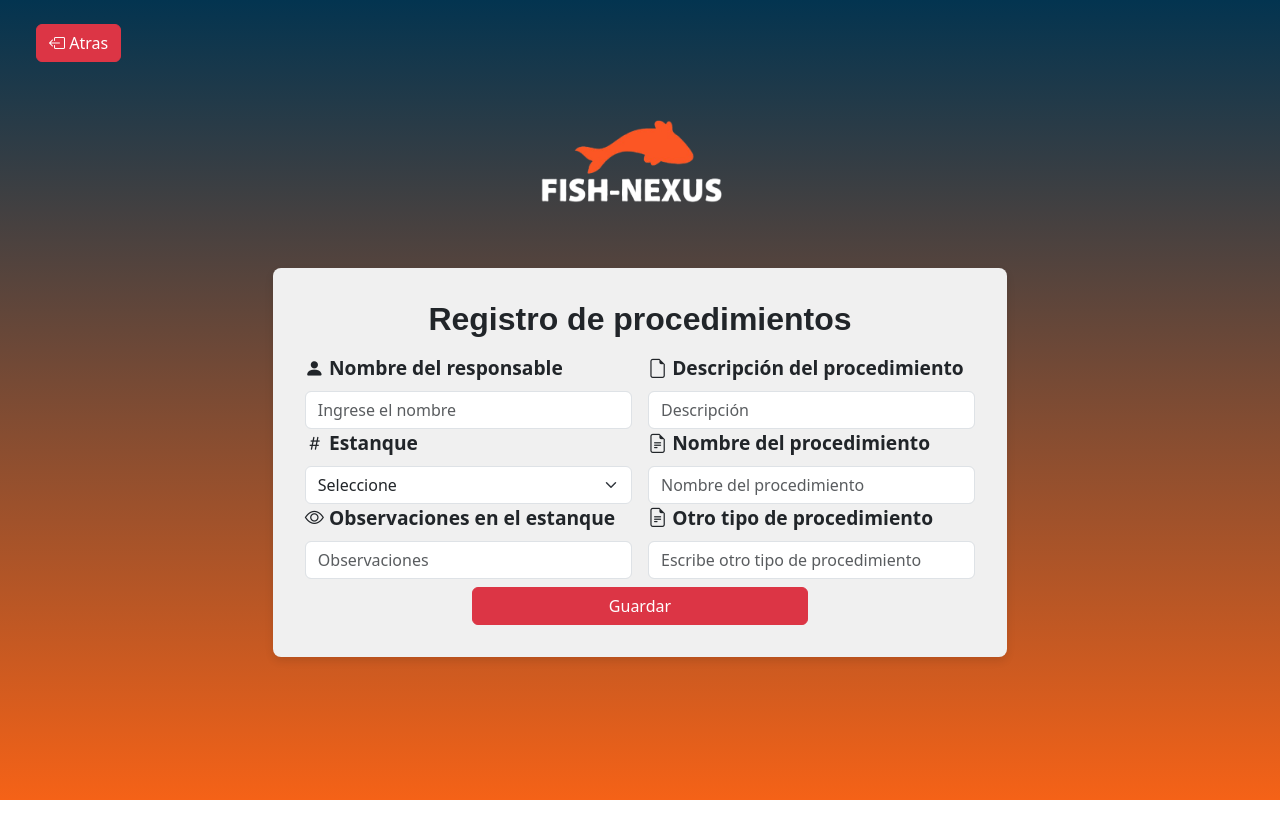
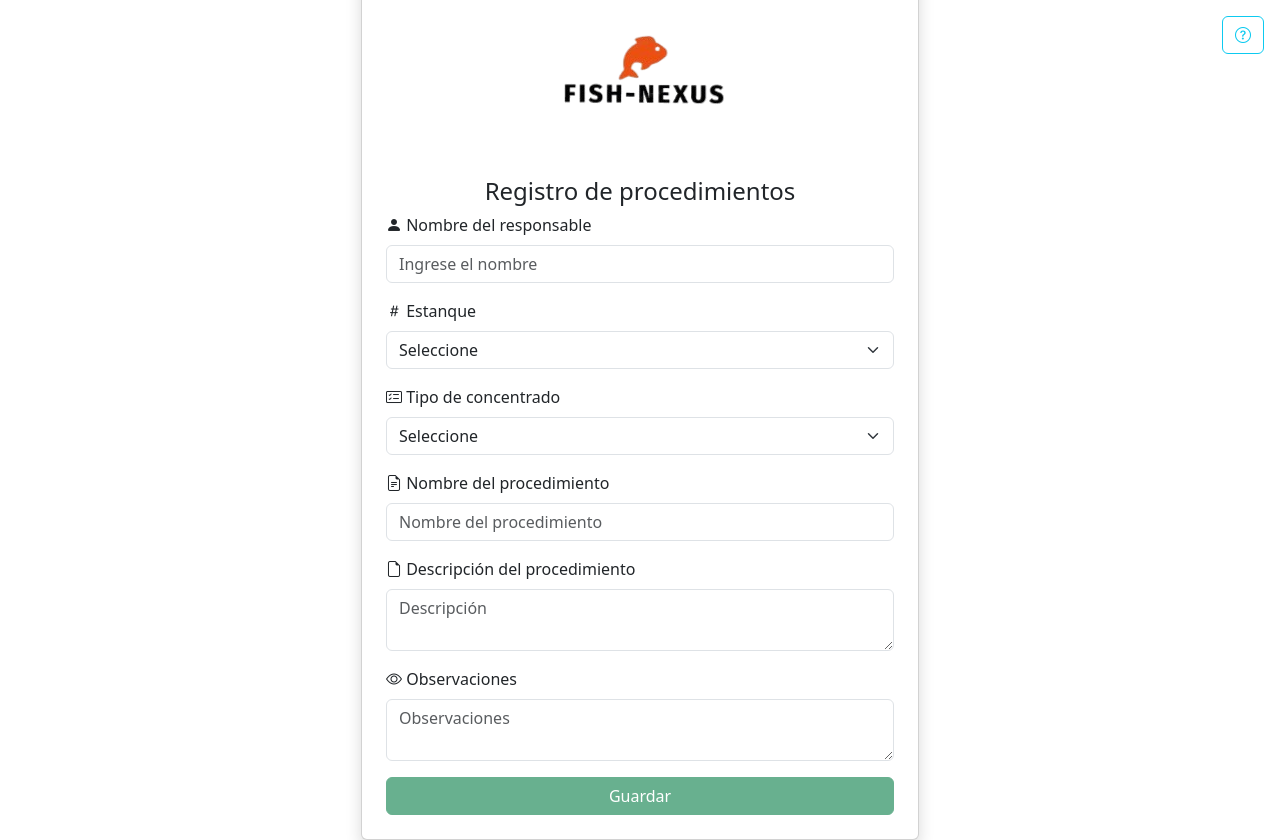
Before and after one commit to Sebas230521/ProyectoFinal_F-N, a Vue app in the folder frontend/: page /register-procedures in a window 1280 px wide. Before the commit the page ends 800 px from the top, so only its background shows below. Built offline with nearby package versions, Linux system fonts and the light colour scheme.

Commit message:
Mensaje descriptivo del commit

```diff
--- a/frontend/src/components/PondView.vue
+++ b/frontend/src/components/PondView.vue
@@ -1,18 +1,20 @@
 <template>
-  <div class="container form-container">
+  <div class="container mt-4">
       <h3 class="text-center">Añadir nuevo estanque</h3>
-    <form @submit.prevent="submitForm" class="needs-validation" novalidate>
-      <div class="row g-3">
-        <div class="col-md-4">
-          <!-- N° estanque -->
+      <form @submit.prevent="submitForm">
+          <!-- Estanque -->
           <div class="form-group">
-            <label for="numeroEstanque" class="form-label">N° estanque</label>
-            <input type="number" v-model="form.numeroEstanque" class="form-control" id="numeroEstanque" required />
+              <label for="numeroEstanque">
+                  <i class="fas fa-clipboard-list"></i> N° estanque
+              </label>
+              <input type="number" v-model="form.numeroEstanque" class="form-control" id="numeroEstanque" required/>
           </div>
 
-          <!-- Tipo de estanque -->
+          <!-- Tipo de Estanque -->
           <div class="form-group">
-            <label for="tipoEstanque" class="form-label">Tipo de estanque</label>
+              <label for="tipoEstanque">
+                  <i class="fas fa-box"></i> Tipo de estanque
+              </label>
               <select v-model="form.tipoEstanque" class="form-control" id="tipoEstanque" required>
                   <option value="Seleccione">Seleccione</option>
                   <option value="Geomembrana">Geomembrana</option>
@@ -22,27 +24,29 @@
 
           <!-- Profundidad -->
           <div class="form-group">
-            <label for="profundidad" class="form-label">Profundidad (m)</label>
-            <input type="number" v-model="form.profundidad" class="form-control" id="profundidad" required />
-          </div>
+              <label for="profundidad">
+                  <i class="fas fa-water"></i> Profundidad (m)
+              </label>
+              <input type="number" v-model="form.profundidad" class="form-control" id="profundidad" required/>
           </div>
 
-        <div class="col-md-4">
           <!-- Ancho -->
           <div class="form-group">
-            <label for="ancho" class="form-label">Ancho (m)</label>
-            <input type="number" v-model="form.ancho" class="form-control" id="ancho" required />
+              <label for="ancho">Ancho (m)</label>
+              <input type="number" v-model="form.ancho" class="form-control" id="ancho" required/>
           </div>
 
           <!-- Largo -->
           <div class="form-group">
-            <label for="largo" class="form-label">Largo (m)</label>
-            <input type="number" v-model="form.largo" class="form-control" id="largo" required />
+              <label for="largo">Largo (m)</label>
+              <input type="number" v-model="form.largo" class="form-control" id="largo" required/>
           </div>
 
           <!-- Especie de pez -->
           <div class="form-group">
-            <label for="especiePez" class="form-label">Especie de pez</label>
+              <label for="especiePez">
+                  <i class="fas fa-fish"></i> Especie de pez
+              </label>
               <select v-model="form.especiePez" class="form-control" id="especiePez" required>
                   <option value="">Seleccione</option>
                   <option value="Mojarra Roja">Mojarra Roja</option>
@@ -50,36 +54,30 @@
                   <option value="Cachama">Cachama</option>
               </select>
           </div>
+
+          <!-- Cantidad -->
+          <div class="form-group">
+              <label for="cantidad">Cantidad</label>
+              <input type="number" v-model="form.cantidad" class="form-control" id="cantidad" required/>
           </div>
 
-        <div class="col-md-4">
-          <!-- Cantidad -->
+          <!-- Número de alimento -->
           <div class="form-group">
-            <label for="cantidad" class="form-label">Cantidad de peces</label>
-            <input type="number" v-model="form.cantidad" class="form-control" id="cantidad" required />
-          </div>
-
-          <!-- N° alimento -->
-          <div class="form-group">
-            <label for="numeroAlimento" class="form-label">N° alimento</label>
-            <input type="number" v-model="form.numeroAlimento" class="form-control" id="numeroAlimento" required />
+              <label for="numeroAlimento">N° alimento</label>
+              <input type="number" v-model="form.numeroAlimento" class="form-control" id="numeroAlimento" required/>
           </div>
 
           <!-- Fecha de sembrado -->
           <div class="form-group">
-            <label for="fechaSiembra" class="form-label">Fecha de sembrado</label>
-            <input type="date" v-model="form.fechaSiembra" class="form-control" id="fechaSiembra" required />
-          </div>
-        </div>
+              <label for="fechaSiembra">Fecha de sembrado</label>
+              <input type="date" v-model="form.fechaSiembra" class="form-control" id="fechaSiembra" required/>
           </div>
 
-      <!-- Botón Guardar -->
-      <div class="d-flex justify-content-center align-items-center mt-3">
-        <button type="submit" class="btn btn-danger w-50">Guardar</button>
-      </div>
+          <!-- Botón de Guardar -->
+          <button type="submit" class="btn btn-success">Guardar</button>
       </form>
 
-    <!-- Mensaje de Éxito o Error -->
+      <!-- Mensaje de Error o Éxito -->
       <div v-if="message" class="mt-3 alert" :class="messageClass">
           {{ message }}
       </div>
@@ -90,15 +88,6 @@
 import ApiPond from '../api/ApiPond';
 
 export default {
-  // head() {
-  //   return {
-  //     link: [
-  //       { rel: 'preconnect', href: 'https://fonts.googleapis.com' },
-  //       { rel: 'preconnect', href: 'https://fonts.gstatic.com', crossorigin: 'true' },
-  //       { href: 'https://fonts.googleapis.com/css2?family=Boldonse&display=swap', rel: 'stylesheet' }
-  //     ]
-  //   };
-  // },
   data() {
     return {
       form: {
@@ -159,54 +148,7 @@ export default {
 </script>
 
 <style scoped>
-.container {
-  max-width: 80%;
-  max-height: 50%;
-  background-color: #f0f0f0;
-  padding: 2rem;
-  border-radius: 8px;
-  box-shadow: 0 4px 8px rgba(0, 0, 0, 0.1);
-  margin: auto;
-}
-
-h3 {
-  font-family: 'Arial', sans-serif;
-  font-weight: bold;
-  font-size: 2rem;
-  margin-bottom: 1rem;
-}
-
 .form-group {
   margin-bottom: 1rem;
 }
-
-.form-label {
-  font-size: 1.2rem;
-  font-weight: bold;
-}
-
-button {
-  max-width: 25%;
-  font-size: 1.2rem;
-  border-radius: 10px;
-  font-weight: bold;
-}
-
-@media (max-width: 768px) {
-  .container {
-    max-width: 95%;
-  }
-
-  h3 {
-    font-size: 1.5rem;
-  }
-
-  .form-group {
-    margin-bottom: 0.5rem;
-  }
-
-  button {
-    font-size: 1rem;
-  }
-}
 </style>
--- a/frontend/src/components/ProceduresForm.vue
+++ b/frontend/src/components/ProceduresForm.vue
@@ -1,87 +1,100 @@
 <template>
-  <div class="container form-container">
-    <h3 class="text-center">Registro de procedimientos</h3>
-    <form @submit.prevent="submitForm" class="needs-validation" novalidate>
-      <div class="row g-3">
-        <div class="col-md-6">
+  <div class="container vh-100 d-flex justify-content-center align-items-center">
+    <div class="row d-flex justify-content-center align-items-center w-100">
+      <div class="card col-lg-6 col-md-8 col-sm-10 p-4 shadow">
+        <form @submit.prevent="submitForm">
+          <div class="text-center">
+            <img src="@/assets/Logo_Fish-Nexus.png" alt="Fish Nexus Logo" class="mb-4" />
+            <h4>Registro de procedimientos</h4>
+          </div>
+
           <!-- Campo de Nombre del Responsable -->
-          <div class="form-group">
+          <div class="mb-3">
             <label for="responsable" class="form-label">
               <i class="bi bi-person-fill"></i> Nombre del responsable
             </label>
-            <input type="text" class="form-control" v-model="responsable" placeholder="Ingrese el nombre" @input="checkFormValidity" />
+            <input
+              type="text"
+              class="form-control"
+              v-model="responsable"
+              placeholder="Ingrese el nombre"
+              @input="checkFormValidity"
+            />
           </div>
 
           <!-- Campo de Selección de Estanque -->
-          <div class="form-group">
+          <div class="mb-3">
             <label for="estanque" class="form-label">
               <i class="bi bi-hash"></i> Estanque
             </label>
             <select v-model="estanque" class="form-select" id="estanque" required @change="checkFormValidity">
               <option disabled value="">Seleccione</option>
-              <option v-for="pond in ponds" :key="pond.id" :value="pond.id">
-                {{ pond.numero_estanque }} - {{ pond.nombre }}
+              <!-- Usamos pond.numero_estanque como identificador -->
+              <option v-for="pond in ponds" :key="pond.numero_estanque" :value="pond.id_user">
+                {{ pond.numero_estanque }} - {{ pond.tipo_estanque }}
               </option>
             </select>
           </div>
 
-          <!-- Campo de Observaciones -->
-          <div class="form-group">
-            <label for="observaciones" class="form-label">
-              <i class="bi bi-eye"></i> Observaciones en el estanque
-            </label>
-            <input class="form-control" v-model="observaciones" placeholder="Observaciones" @input="checkFormValidity" />
-          </div>
-        </div>
-
-        <div class="col-md-6">
-          <!-- Campo de Descripción del Procedimiento -->
-          <div class="form-group">
-            <label for="descripcionProcedimiento" class="form-label">
-              <i class="bi bi-file-earmark"></i> Descripción del procedimiento
-            </label>
-            <input class="form-control" v-model="descripcionProcedimiento" placeholder="Descripción" @input="checkFormValidity" />
-          </div>
-
-          <!-- Campo de Nombre del Procedimiento -->
-          <div class="form-group">
-            <label for="nombreProcedimiento" class="form-label">
-              <i class="bi bi-file-earmark-text"></i> Nombre del procedimiento
-            </label>
-            <input type="text" class="form-control" v-model="nombreProcedimiento" placeholder="Nombre del procedimiento" @input="checkFormValidity" />
-          </div>
-
-          <!-- Mostrar si el nombre del procedimiento es "comida" -->
-          <div class="form-group" v-if="nombreProcedimiento.toLowerCase() === 'comida'">
+          <!-- Campo de Tipo de Concentrado -->
+          <div class="mb-3">
             <label for="tipoConcentrado" class="form-label">
               <i class="bi bi-card-checklist"></i> Tipo de concentrado
             </label>
             <select v-model="tipoConcentrado" class="form-select" @change="checkFormValidity">
               <option disabled value="">Seleccione</option>
-              <option value="Alevinaje">Alevinaje 45%</option>
-              <option value="PreJuveniles">PreJuveniles 38%</option>
-              <option value="Juveniles">Juveniles 34%</option>
-              <option value="PreEngorde">PreEngorde 30%</option>
-              <option value="Engorde">Engorde 24%</option>
+              <option value="Alevinaje">Alevinaje</option>
+              <option value="Juveniles">Juveniles</option>
+              <option value="Prejuveniles">Prejuveniles</option>
+              <option value="Engorde">Engorde</option>
             </select>
           </div>
 
-          <!-- Mostrar si el nombre del procedimiento NO es "comida" -->
-          <div class="form-group" v-else>
-            <label for="otroProcedimiento" class="form-label">
-              <i class="bi bi-file-earmark-text"></i> Otro tipo de procedimiento
+          <!-- Campo de Nombre del Procedimiento -->
+          <div class="mb-3">
+            <label for="nombreProcedimiento" class="form-label">
+              <i class="bi bi-file-earmark-text"></i> Nombre del procedimiento
             </label>
-            <input type="text" class="form-control" v-model="otroProcedimiento" placeholder="Escribe otro tipo de procedimiento" @input="checkFormValidity" />
+            <input
+              type="text"
+              class="form-control"
+              v-model="nombreProcedimiento"
+              placeholder="Nombre del procedimiento"
+              @input="checkFormValidity"
+            />
           </div>
 
-
-
-        </div>
+          <!-- Campo de Descripción del Procedimiento -->
+          <div class="mb-3">
+            <label for="descripcionProcedimiento" class="form-label">
+              <i class="bi bi-file-earmark"></i> Descripción del procedimiento
+            </label>
+            <textarea
+              class="form-control"
+              v-model="descripcionProcedimiento"
+              placeholder="Descripción"
+              @input="checkFormValidity"
+            ></textarea>
           </div>
 
-      <!-- Botón Guardar -->
-      <div class="d-flex justify-content-center align-items-center mt-2">
-        <button type="submit" class="btn btn-danger w-50">Guardar</button>
+          <!-- Campo de Observaciones -->
+          <div class="mb-3">
+            <label for="observaciones" class="form-label">
+              <i class="bi bi-eye"></i> Observaciones
+            </label>
+            <textarea
+              class="form-control"
+              v-model="observaciones"
+              placeholder="Observaciones"
+              @input="checkFormValidity"
+            ></textarea>
+          </div>
+
+          <!-- Botón de Guardar -->
+          <div class="d-grid mt-3">
+            <button type="submit" class="btn btn-success" :disabled="!isFormValid">
+              Guardar
+            </button>
           </div>
         </form>
 
@@ -90,17 +103,27 @@
           {{ message }}
         </div>
       </div>
+    </div>
+
+    <!-- Botón de Ayuda -->
+    <div class="position-fixed top-0 end-0 p-3">
+      <button class="btn btn-outline-info">
+        <i class="bi bi-question-circle"></i>
+      </button>
+    </div>
+  </div>
 </template>
 
 <script>
 import ApiProcedure from '../api/ApiProcedure';
-  import ApiPond from '../api/ApiPond'; // Suponiendo que ApiPond tiene el método para listar estanques
+import ApiPond from '../api/ApiPond'; // Método para listar estanques
 
 export default {
   data() {
     return {
       responsable: '',
-        estanque: '', // Este campo ahora almacenará el ID del estanque seleccionado
+      // Inicialmente vacío, pero se llenará con el valor de pond.numero_estanque
+      estanque: '',
       tipoConcentrado: '',
       nombreProcedimiento: '',
       descripcionProcedimiento: '',
@@ -114,17 +137,31 @@
   created() {
     this.fetchPonds();
   },
+  watch: {
+    // Para depuración: observa los cambios en 'estanque'
+    estanque(newVal) {
+      console.log("Watcher - nuevo valor de 'estanque':", newVal, typeof newVal);
+    }
+  },
+  computed: {
+    // Retorna el objeto completo seleccionado basado en numero_estanque
+    selectedPond() { //La propiedad computada selectedPond busca el objeto en ponds
+      const id = parseInt(this.estanque, 10);//parametro denomina radix y especifica que la cadena se debe interpretar en base 10 (decimal).
+      console.log("mostrar id"+this.estanque);
+      return this.ponds.find(p => Number(p.numero_estanque) === id);
+    }
+  },
   methods: {
     async fetchPonds() {
       try {
         const response = await ApiPond.listEstanques();
-          this.ponds = response; // Se espera que sea un arreglo de objetos con { id, numero_estanque, nombre, ... }
+        console.log("Estanques recibidos:", response);
+        this.ponds = response;
       } catch (error) {
         console.error("Error al obtener estanques:", error);
       }
     },
     checkFormValidity() {
-        // Se verifica que los campos obligatorios estén completos
       this.isFormValid =
         this.responsable.trim() !== '' &&
         this.estanque !== '' &&
@@ -138,15 +175,30 @@
         return;
       }
 
-        // Preparamos los datos del procedimiento
+      console.log("Valor de 'estanque' antes de enviar:", this.estanque, typeof this.estanque);
+
+      // Convertimos el valor seleccionado a entero. Si fuese un array (no debería ocurrir), tomamos el primer elemento.
+      const parsedEstanque = Array.isArray(this.estanque)
+        ? Number(this.estanque[0])
+        : Number(this.estanque);
+
+      if (!parsedEstanque) {
+        alert("Seleccione un estanque válido.");
+        return;
+      }
+
       const procedureData = {
         responsable: this.responsable,
-          estanque: this.estanque, // Enviamos el ID del estanque seleccionado
-          tipo_concentrado: this.tipoConcentrado,
-          nombre_procedimiento: this.nombreProcedimiento,
-          descripcion_procedimiento: this.descripcionProcedimiento,
+        // Enviamos el ID (que ahora es el numero_estanque) como valor
+        estanque: parsedEstanque,
+        tipoConcentrado: this.tipoConcentrado,
+        nombreProcedimiento: this.nombreProcedimiento,
+        descripcionProcedimiento: this.descripcionProcedimiento,
         observaciones: this.observaciones
       };
+
+      console.log("Datos enviados:", procedureData);
+      console.log("Estanque seleccionado:", this.selectedPond);
 
       try {
         const response = await ApiProcedure.crearProcedimiento(procedureData);
@@ -172,29 +224,7 @@
 </script>
 
 <style scoped>
-.container {
-max-width: 60%;
-max-height: 40%;
-background-color: #f0f0f0;
-padding: 2rem;
-border-radius: 8px;
-box-shadow: 0 4px 8px rgba(0, 0, 0, 0.1);
-margin: auto;
-}
-
-h3 {
-  font-family: 'Arial', sans-serif;
-  font-weight: bold;
-  font-size: 2rem;
+.form-group {
   margin-bottom: 1rem;
 }
-
-.form-label {
-  font-size: 1.2rem;
-  font-weight: bold;
-}
-
-i {
-  font-weight: bold;
-}
 </style>
--- a/frontend/src/components/menuView.vue
+++ b/frontend/src/components/menuView.vue
@@ -78,7 +78,7 @@
           <p class="mt-1">+57 3137581122</p>
         </div>
       </div>
-      <p class="mt-2 text-center w-100">© 2024 copyright: FISH-NEXUS</p>
+      <p class="mt-2 text-center w-100">© 2025 copyright: FISH-NEXUS</p>
     </footer>
   </div>
 </template>
--- a/frontend/src/views/PondView.vue
+++ b/frontend/src/views/PondView.vue
@@ -1,16 +1,7 @@
 <template>
-        <div class="container-fluid background-custom min-vh-100 d-flex flex-column align-items-start">
-                <div class="w-100 d-flex justify-content-start p-4">
-                        <button class="btn btn-danger" @click="goToMenu">
-                                <i class="bi bi-box-arrow-left"></i> Salir
-                        </button>
-                </div>
-                <div class="col-12 d-flex justify-content-center mt-2">
-                        <img src="../assets/logoMenuLBlanca.png" alt="Logo" class="img-fluid logo-responsive">
-                </div>
-                <div class="w-100 px-3 mt-4">
-                        <PondView />
-                </div>
+        <div>
+                <h2 class="text-center"></h2>
+                <PondView />
         </div>
 </template>
 
@@ -18,33 +9,16 @@
 import PondView from '@/components/PondView.vue';
 
 export default {
-components: {
+        components: {
         PondView
-},
-methods: {
-        goToMenu() {
-                this.$router.push({ name: 'menu' });
         }
-}
 };
 </script>
 
 <style scoped>
-.background-custom {
-background: linear-gradient(to bottom, #033450, #F56217);
-}
-
-.logo-responsive {
-max-width: 90%;
-height: auto;
-max-height: 150px;
-}
-
-.mt-2 {
-margin-top: 0.5rem;
-}
-
-.mt-4 {
-margin-top: 1.5rem;
-}
+        /* h2 {
+        margin-top: 2rem;
+        margin-bottom: 1.5rem;
+        color: #4CAF50;
+        } */
 </style>
--- a/frontend/src/views/RegisterProceduresView.vue
+++ b/frontend/src/views/RegisterProceduresView.vue
@@ -1,16 +1,6 @@
 <template>
-        <div class="container-fluid background-custom min-vh-100 d-flex flex-column align-items-start">
-                <div class="w-100 d-flex justify-content-start p-4">
-                        <button class="btn btn-danger" @click="goToMenu">
-                                <i class="bi bi-box-arrow-left"></i> Atras
-                        </button>
-                </div>
-                <div class="col-12 d-flex justify-content-center mt-2">
-                        <img src="../assets/logoMenuLBlanca.png" alt="Logo" class="img-fluid logo-responsive">
-                </div>
-                <div class="w-100 px-3 mt-4">
+        <div>
             <ProceduresForm />
-                </div>
         </div>
     </template>
 
@@ -19,32 +9,7 @@ import ProceduresForm from '@/components/ProceduresForm.vue';
 
         export default {
             components: {
-        ProceduresForm
+                ProceduresForm,
             },
-methods: {
-        goToMenu() {
-                this.$router.push({ name: 'menu' });
-        }
-}
         };
     </script>
-
-<style scoped>
-.background-custom {
-background: linear-gradient(to bottom, #033450, #F56217);
-}
-
-.logo-responsive {
-max-width: 90%;
-height: auto;
-max-height: 150px;
-}
-
-.mt-2 {
-margin-top: 0.5rem;
-}
-
-.mt-4 {
-margin-top: 1.5rem;
-}
-</style>
```
Lines whose indentation alone changed are shown as unchanged.
